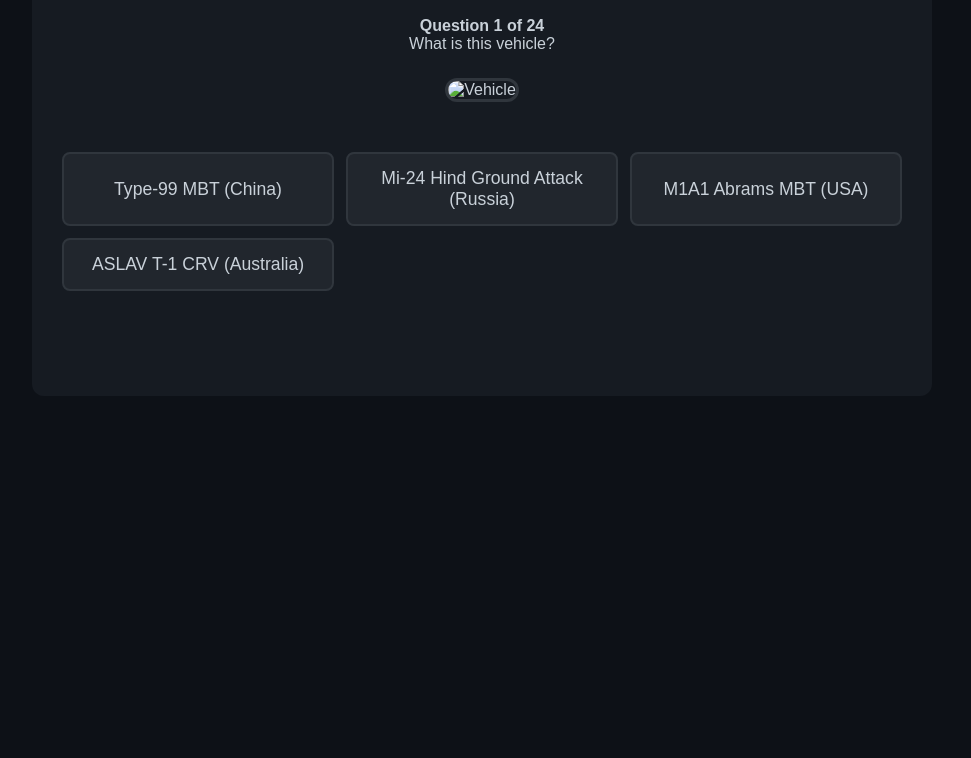
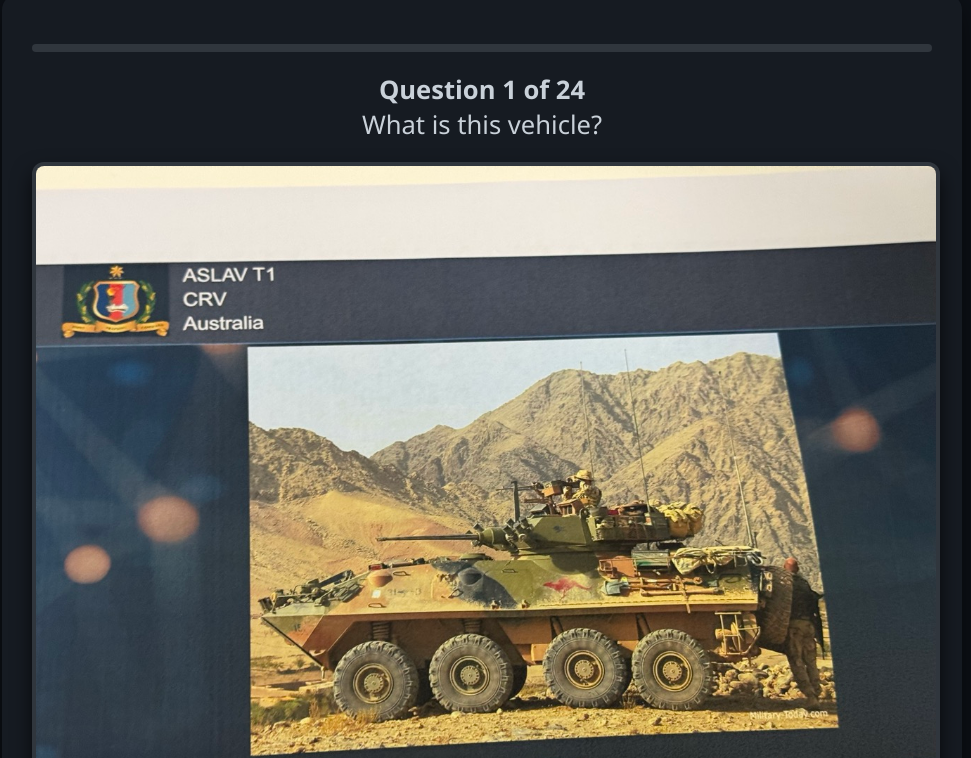
Before and after one commit to HardcoreGamerZero/Tank_Quiz, a plain HTML site: page index.html in a window 1280 px wide. Shown: the part 111-869 px from the top of the page, without its empty margins (158-1129 px from the left). Before the commit the page ends 800 px from the top, so only its background shows below. Drawn offline with nearby package versions, Linux system fonts and the light colour scheme.

Commit message:
Fix to image issues

```diff
--- a/index.html
+++ b/index.html
@@ -2,33 +2,60 @@
 <html lang="en">
 <head>
 <meta charset="UTF-8">
-<title>Military Vehicle Recognition Quiz</title>
+<title>Military Recognition Quiz</title>
+<meta name="viewport" content="width=device-width, initial-scale=1">
+<link rel="stylesheet" href="https://cdnjs.cloudflare.com/ajax/libs/font-awesome/6.5.0/css/all.min.css">
 <style>
-  body {font-family: Arial,sans-serif; max-width: 900px; margin:40px auto; background:#0d1117; color:#c9d1d9;}
-  h1 {text-align:center; color:#58a6ff;}
-  #quiz {text-align:center; padding:30px; background:#161b22; border-radius:12px;}
-  img {max-width:100%; height:auto; border:3px solid #30363d; border-radius:12px; margin:25px 0;}
-  .options {display:grid; grid-template-columns:repeat(auto-fit,minmax(220px,1fr)); gap:12px; margin:25px 0;}
-  button {padding:14px; font-size:1.1em; background:#21262d; color:#c9d1d9; border:2px solid #30363d; border-radius:8px; cursor:pointer;}
-  button:hover {background:#238636; color:white;}
-  button.correct {background:#238636 !important; color:white;}
-  button.wrong {background:#da3633 !important; color:white;}
-  #result {margin-top:20px; font-size:1.5em; font-weight:bold; min-height:50px;}
-  #nextBtn {margin-top:20px; padding:12px 30px; font-size:1.2em; background:#58a6ff; display:none;}
+  :root {
+    --bg: #0d1117;
+    --card: #161b22;
+    --text: #c9d1d9;
+    --accent: #58a6ff;
+    --green: #238636;
+    --red: #da3633;
+  }
+  body {margin:0; font-family:'Segoe UI',Arial,sans-serif; background:var(--bg); color:var(--text); min-height:100vh; display:flex; flex-direction:column; align-items:center; padding:20px 10px;}
+  h1 {color:var(--accent); text-align:center; margin:20px 0 10px; font-size:2.5em; text-shadow:0 0 10px #58a6ff40;}
+  #quiz {background:var(--card); width:100%; max-width:900px; border-radius:16px; padding:30px; box-shadow:0 10px 30px rgba(0,0,0,0.6); position:relative; overflow:hidden;}
+  #progress {height:8px; background:#30363d; border-radius:4px; overflow:hidden; margin:20px 0;}
+  #progressBar {height:100%; width:0%; background:var(--accent); transition:width 0.4s ease;}
+  #question {font-size:1.6em; margin-bottom:20px; text-align:center;}
+  #vehicleImage {max-width:100%; border-radius:12px; border:4px solid #30363d; box-shadow:0 10px 20px rgba(0,0,0,0.7);}
+  .loading {display:flex; flex-direction:column; align-items:center; justify-content:center; height:400px; color:#888; font-size:1.3em;}
+  .spinner {width:60px; height:60px; border:6px solid #30363d; border-top-color:var(--accent); border-radius:50%; animation:spin 1s linear infinite; margin-bottom:20px;}
+  @keyframes spin {to{transform:rotate(360deg);}}
+  .options {display:grid; grid-template-columns:repeat(auto-fit,minmax(280px,1fr)); gap:15px; margin:30px 0;}
+  button {padding:18px; font-size:1.2em; background:#21262d; color:var(--text); border:2px solid #30363d; border-radius:12px; cursor:pointer; transition:all 0.3s;}
+  button:hover {background:var(--accent); color:white; transform:translateY(-4px); box-shadow:0 8px 15px rgba(88,166,255,0.3);}
+  button.correct {background:var(--green) !important; border-color:var(--green);}
+  button.wrong {background:var(--red) !important; border-color:var(--red);}
+  #result {font-size:1.8em; font-weight:bold; min-height:60px; text-shadow:0 0 10px;}
+  #nextBtn {margin-top:30px; padding:15px 40px; font-size:1.4em; background:var(--accent); border:none; border-radius:12px; display:none;}
+  #final {text-align:center; padding:40px;}
+  #final button {padding:18px 50px; font-size:1.5em;}
+  @media(max-width:600px){.options{grid-template-columns:1fr;}}
 </style>
 </head>
 <body>
+
 <h1>Military Recognition Quiz</h1>
 <div id="quiz">
+  <div id="progress"><div id="progressBar"></div></div>
   <div id="question"></div>
-  <img id="vehicleImage" src="" alt="Vehicle">
+  <div id="imageContainer">
+    <div class="loading"><div class="spinner"></div>Loading vehicle...</div>
+    <img id="vehicleImage" src="" alt="Vehicle" style="display:none;">
+  </div>
   <div class="options" id="options"></div>
+  <div id="result"></div>
   <button id="nextBtn">Next Question →</button>
-  <div id="result"></div>
 </div>
 
+<canvas id="confetti"></canvas>
+
+<script src="https://cdn.jsdelivr.net/npm/canvas-confetti@1.9.2/dist/confetti.browser.min.js"></script>
 <script>
-// Order matches your photos exactly (6394 → 6417)
+// Exact order of your 24 photos
 const vehicles = [
   {name:"M2 Bradley IFV", country:"USA"},
   {name:"Ajax CRV", country:"UK"},
@@ -58,20 +85,31 @@ const vehicles = [
 
 let current = 0, score = 0, shuffled = [];
 
-function shuffle(a){for(let i=a.length-1;i>0;i--){const j=Math.floor(Math.random()* (i+1));[a[i],a[j]]=[a[j],a[i]];}return a;}
+function shuffle(a){for(let i=a.length-1;i>0;i--){const j=Math.floor(Math.random()*(i+1));[a[i],a[j]]=[a[j],a[i]];}return a;}
 
-function start(){shuffled=shuffle([...vehicles]); current=0; score=0; next();}
+function start(){shuffled=shuffle([...vehicles]); current=0; score=0; document.getElementById("quiz").innerHTML = originalQuizHTML; next();}
+
+let originalQuizHTML = document.getElementById("quiz").innerHTML;
 
 function next(){
   if(current >= shuffled.length){ end(); return; }
   const correct = shuffled[current];
-  let wrong = shuffle(vehicles.filter(v=>v.name!==correct.name)).slice(0,3);
+  const wrong = shuffle(vehicles.filter(v=>v.name!==correct.name)).slice(0,3);
   const options = shuffle([correct, ...wrong]);
 
   document.getElementById("question").innerHTML = `<strong>Question ${current+1} of ${shuffled.length}</strong><br>What is this vehicle?`;
+  document.getElementById("progressBar").style.width = `${(current/shuffled.length)*100}%`;
 
-  // This line uses your exact Large naming
-  document.getElementById("vehicleImage").src = `IMG_${6394 + current} Large.jpg`;
+  // Try .jpg first, then .jpeg if 404
+  const img = document.getElementById("vehicleImage");
+  img.style.display = "none";
+  document.querySelector(".loading").style.display = "flex";
+
+  const baseName = `IMG_${(6394 + current).toString().padStart(4,'0')} Large`;
+  img.src = `${baseName}.jpg?v=${Date.now()}`;
+
+  img.onload = () => { document.querySelector(".loading").style.display="none"; img.style.display="block"; };
+  img.onerror = () => { img.src = `${baseName}.jpeg?v=${Date.now()}`; };
 
   document.getElementById("result").innerHTML = "";
   document.getElementById("nextBtn").style.display = "none";
@@ -80,7 +118,7 @@ function next(){
   options.forEach(o=>{
     const b = document.createElement("button");
     b.textContent = `${o.name} (${o.country})`;
-    b.onclick = ()=>choose(o===correct, correct, b);
+    b.onclick = () => choose(o===correct, correct, b);
     div.appendChild(b);
   });
 }
@@ -91,6 +129,7 @@ function choose(right, correctObj, btn){
     btn.classList.add("correct");
     score++;
     document.getElementById("result").innerHTML = "✔ Correct!";
+    if('vibrate' in navigator) navigator.vibrate(100);
   }else{
     btn.classList.add("wrong");
     document.getElementById("result").innerHTML = `✖ Wrong!<br>Correct: <strong>${correctObj.name} (${correctObj.country})</strong>`;
@@ -100,9 +139,16 @@ function choose(right, correctObj, btn){
 }
 
 function end(){
-  document.getElementById("quiz").innerHTML = `<h2>Quiz Finished!</h2>
-    <p style="font-size:2em;">Score: <strong>${score}/${shuffled.length}</strong></p>
-    <button onclick="start()" style="padding:15px 40px; font-size:1.3em;">Play Again</button>`;
+  document.getElementById("progressBar").style.width = "100%";
+  const percent = Math.round((score/shuffled.length)*100);
+  document.getElementById("quiz").innerHTML = `
+    <div id="final">
+      <h2>🎖️ Quiz Complete!</h2>
+      <p style="font-size:3em; margin:30px 0;">${score} / ${shuffled.length}</p>
+      <p style="font-size:2em;">${percent}% Correct</p>
+      <button onclick="start()" style="padding:18px 50px; font-size:1.5em; background:var(--accent); border:none; border-radius:12px; margin-top:30px;">Play Again</button>
+    </div>`;
+  if(percent===100) confetti({particleCount:200, spread:90, origin:{y:0.6}});
 }
 
 document.getElementById("nextBtn").onclick = next;
```
